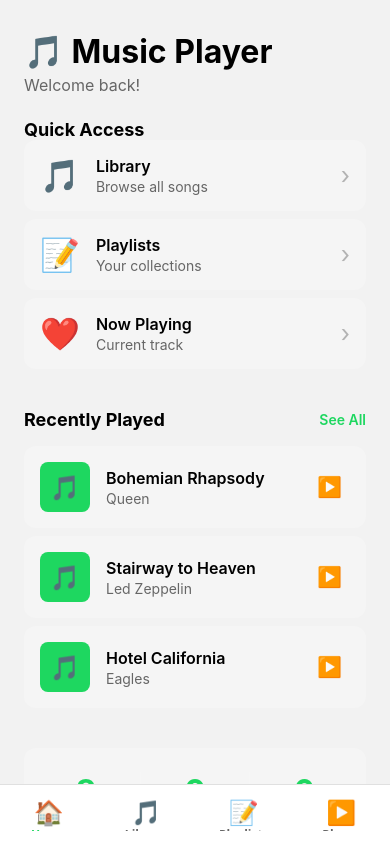
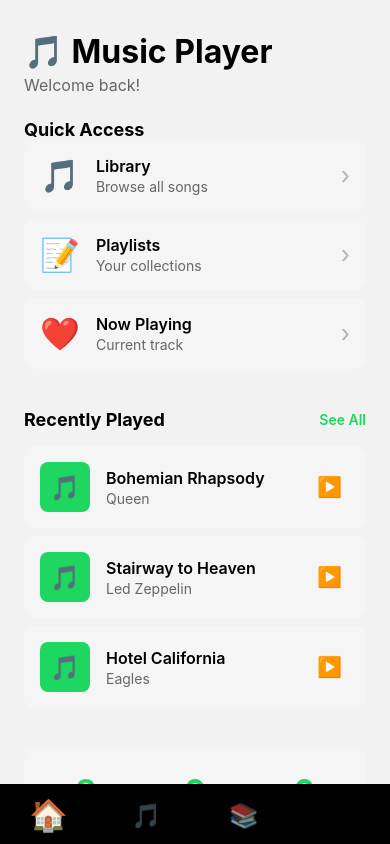
Before and after one commit to thamara2X1/V-Audio-Music-Player, a React Native app: screen / in a window 390 px wide. Built offline with nearby package versions, Linux system fonts and the light colour scheme.

Commit message:
Implement minimalist bottom tab navigation with icon-only design

```diff
--- a/src/navigation/BottomTabNavigator.tsx
+++ b/src/navigation/BottomTabNavigator.tsx
@@ -1,11 +1,11 @@
 /**
  * Bottom Tab Navigator
- * Main navigation for the app
+ * Modern minimalist navigation with icons only
  */
 
 import React from 'react';
 import { createBottomTabNavigator } from '@react-navigation/bottom-tabs';
-import { useColorScheme } from 'react-native';
+import { useColorScheme, Text } from 'react-native';
 import COLORS from '../constants/colors';
 import HomeScreen from '../screens/HomeScreen';
 import LibraryScreen from '../screens/LibraryScreen';
@@ -29,17 +29,20 @@ const BottomTabNavigator: React.FC = () => {
       screenOptions={{
         headerShown: false,
         tabBarStyle: {
-          backgroundColor: isDarkMode ? COLORS.cardDark : COLORS.backgroundLight,
-          borderTopColor: isDarkMode ? COLORS.border : COLORS.borderLight,
+          backgroundColor: COLORS.backgroundDark,
+          borderTopWidth: 0,
           paddingBottom: 8,
           paddingTop: 8,
           height: 60,
+          position: 'absolute',
+          elevation: 0,
+          shadowOpacity: 0,
         },
         tabBarActiveTintColor: COLORS.primary,
-        tabBarInactiveTintColor: isDarkMode ? COLORS.textSecondary : COLORS.textLight,
-        tabBarLabelStyle: {
-          fontSize: 12,
-          fontWeight: '600',
+        tabBarInactiveTintColor: COLORS.textSecondary,
+        tabBarShowLabel: false, // Hide labels for minimalist design
+        tabBarItemStyle: {
+          paddingVertical: 4,
         },
       }}
     >
@@ -47,38 +50,55 @@ const BottomTabNavigator: React.FC = () => {
         name="Home"
         component={HomeScreen}
         options={{
-          tabBarIcon: ({ color }) => <TabIcon icon="🏠" color={color} />,
+          tabBarIcon: ({ color, focused }) => (
+            <TabIcon icon="🏠" color={color} focused={focused} />
+          ),
         }}
       />
       <Tab.Screen
         name="Library"
         component={LibraryScreen}
         options={{
-          tabBarIcon: ({ color }) => <TabIcon icon="🎵" color={color} />,
+          tabBarIcon: ({ color, focused }) => (
+            <TabIcon icon="🎵" color={color} focused={focused} />
+          ),
         }}
       />
       <Tab.Screen
         name="Playlists"
         component={PlaylistsScreen}
         options={{
-          tabBarIcon: ({ color }) => <TabIcon icon="📝" color={color} />,
+          tabBarIcon: ({ color, focused }) => (
+            <TabIcon icon="📚" color={color} focused={focused} />
+          ),
         }}
       />
       <Tab.Screen
         name="Player"
         component={PlayerScreen}
         options={{
-          tabBarIcon: ({ color }) => <TabIcon icon="▶️" color={color} />,
+          tabBarIcon: ({ color, focused }) => (
+            <TabIcon icon="▶" color={color} focused={focused} />
+          ),
         }}
       />
     </Tab.Navigator>
   );
 };
 
-// Simple icon component
-const TabIcon: React.FC<{ icon: string; color: string }> = ({ icon }) => {
-  const { Text } = require('react-native');
-  return <Text style={{ fontSize: 24 }}>{icon}</Text>;
+// Modern icon component with scaling effect
+const TabIcon: React.FC<{ icon: string; color: string; focused: boolean }> = ({ icon, focused }) => {
+  return (
+    <Text
+      style={{
+        fontSize: focused ? 28 : 24,
+        opacity: focused ? 1 : 0.6,
+        transform: [{ scale: focused ? 1.1 : 1 }],
+      }}
+    >
+      {icon}
+    </Text>
+  );
 };
 
 export default BottomTabNavigator;
```
